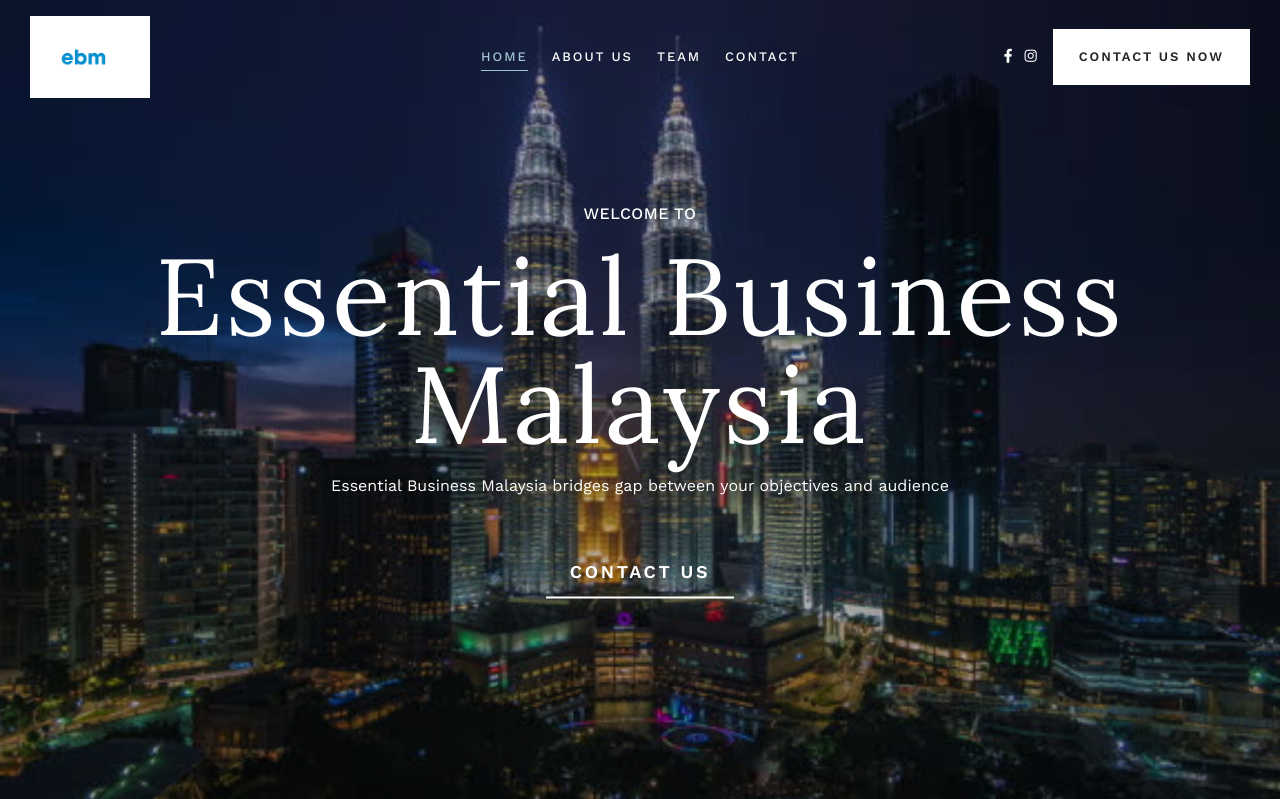
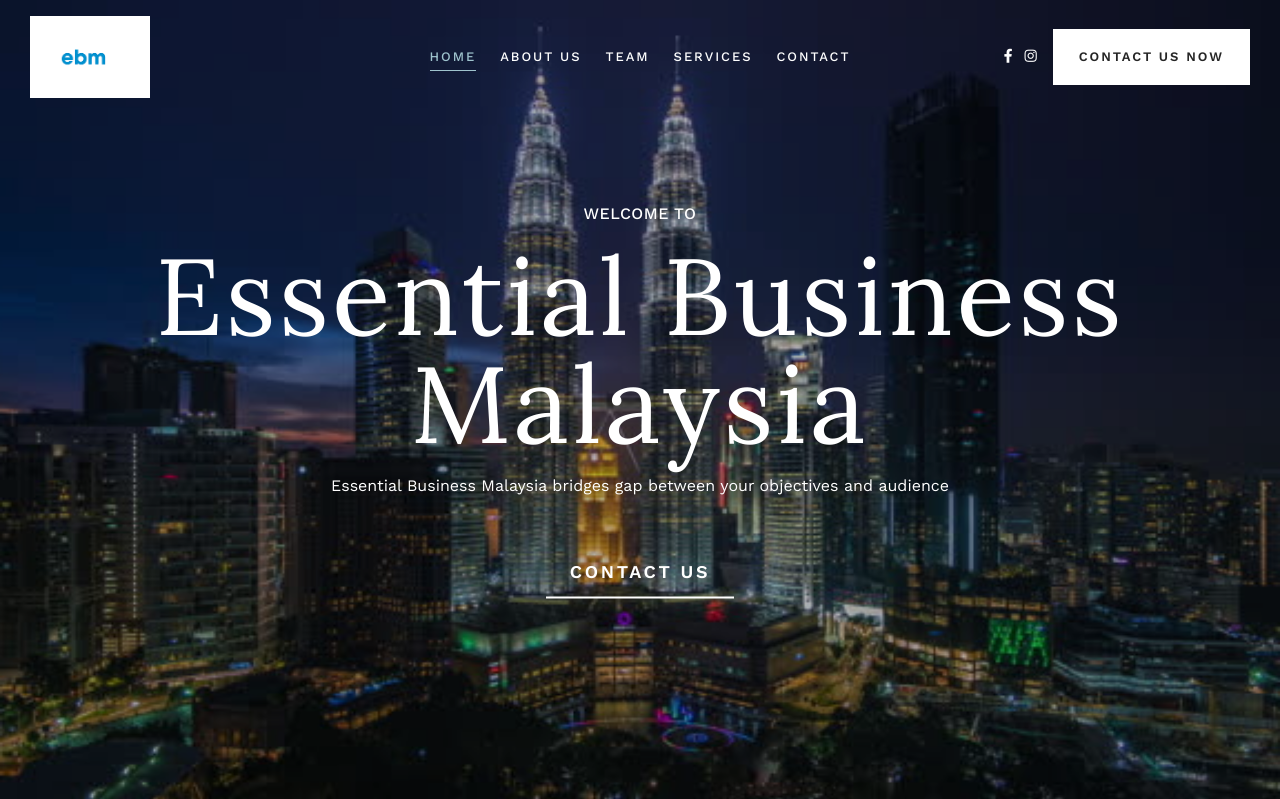
Before and after one commit to szilin08/website-template, a PHP site: page /index.php in a window 1280 px wide. Shown: the top 799 px of the page. Run offline with PHP 8.4, Linux system fonts and the light colour scheme.

Commit message:
Update header.php

```diff
--- a/header.php
+++ b/header.php
@@ -88,7 +88,9 @@
                 <li class="menu-item menu-item-has-children">
                     <a href="team.php">Team</a>
                 </li>
-
+                <li class="menu-item menu-item-has-children">
+                    <a href="blog.php">Services</a>
+                </li>
                 <li class="menu-item menu-item-has-children">
                     <a href="contact.php">Contact</a>
                 </li>
```
